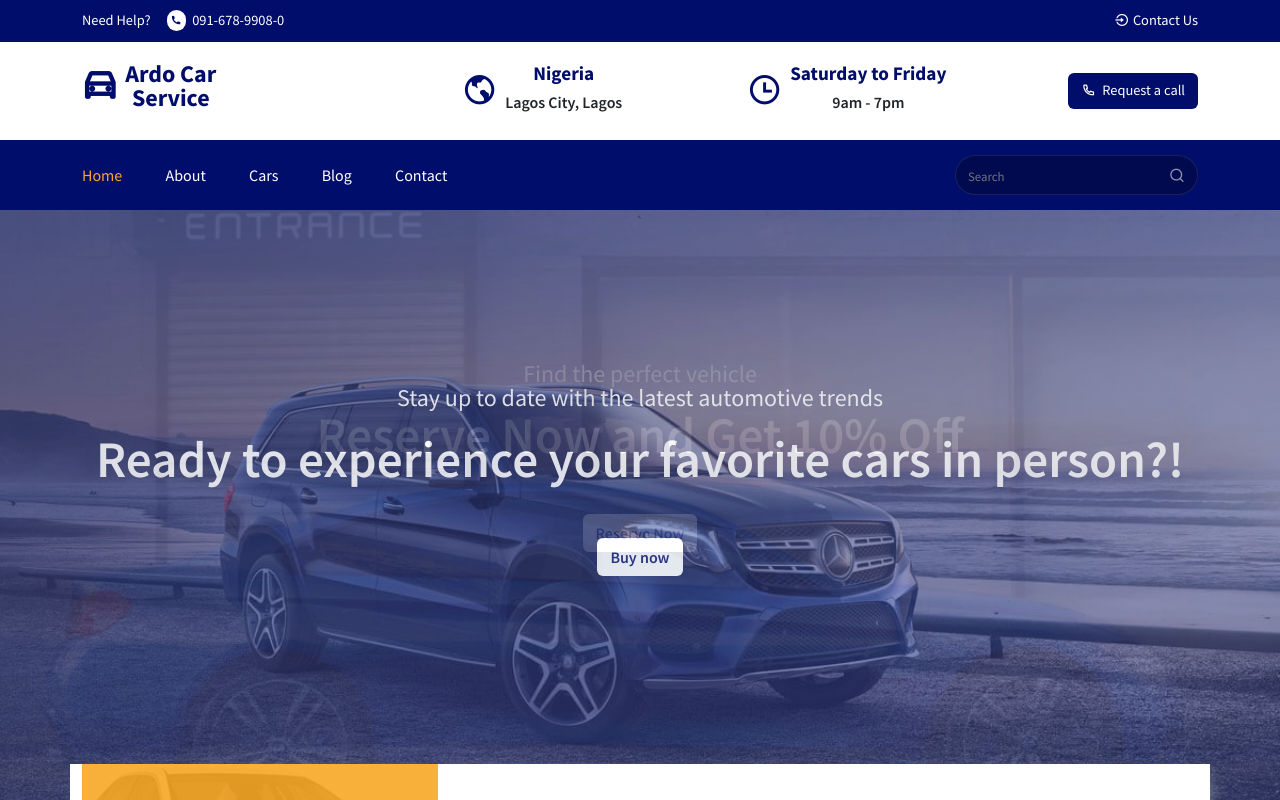
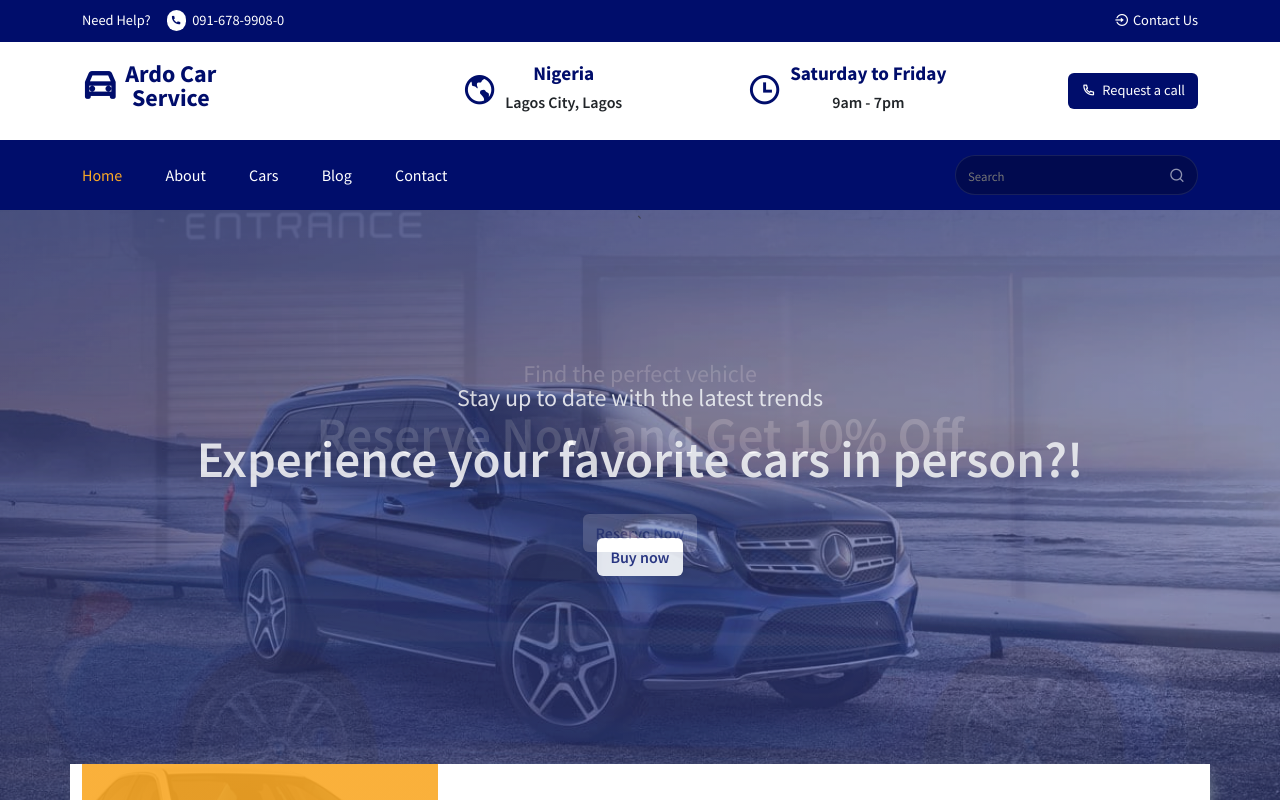
Before and after one commit to jMkwendy45/ardoCARS, a React (Create React App) app: page /home in a window 1280 px wide. Shown: the top 800 px of the page. Built offline with nearby package versions, Linux system fonts and the light colour scheme.

Commit message:
removed  the login and regisetr

```diff
--- a/src/components/UI/HeroSlider.jsx
+++ b/src/components/UI/HeroSlider.jsx
@@ -36,8 +36,8 @@ const HeroSlider = () => {
       <div className="slider__item slider__item-02 mt0">
         <Container>`
           <div className="slider__content ">
-            <h4 className="text-light mb-3">Stay up to date with the latest automotive trends</h4>
-            <h1 className="text-light mb-4">Ready to experience your favorite cars in person?!</h1>
+            <h4 className="text-light mb-3">Stay up to date with the latest trends</h4>
+            <h1 className="text-light mb-4">Experience your favorite cars in person?!</h1>
 
             <button className="btn reserve__btn mt-4">
               <Link to="/cars">Buy now</Link>
```
